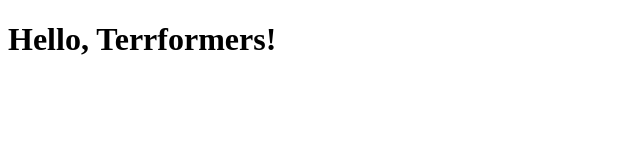
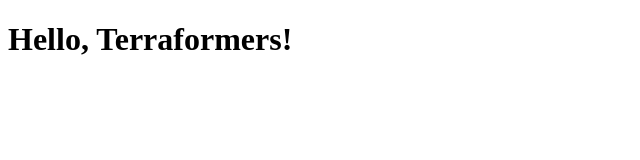
Before and after one commit to dhandeakaharriskearse/terraform-beginner-bootcamp-2023, a plain HTML site: page public/index.html in a window 1280 px wide. Shown: the full height of the page, 0-640 px from the left. Drawn offline with Linux system fonts and the light colour scheme.

```diff
--- a/public/index.html
+++ b/public/index.html
@@ -6,6 +6,6 @@
     <title>Hello Terraformers!!!</title>
 </head>
 <body>
-    <h1>Hello, Terrformers!</h1>
+    <h1>Hello, Terraformers!</h1>
 </body>
 </html>
```
Also changed, not shown: 4 other files.
